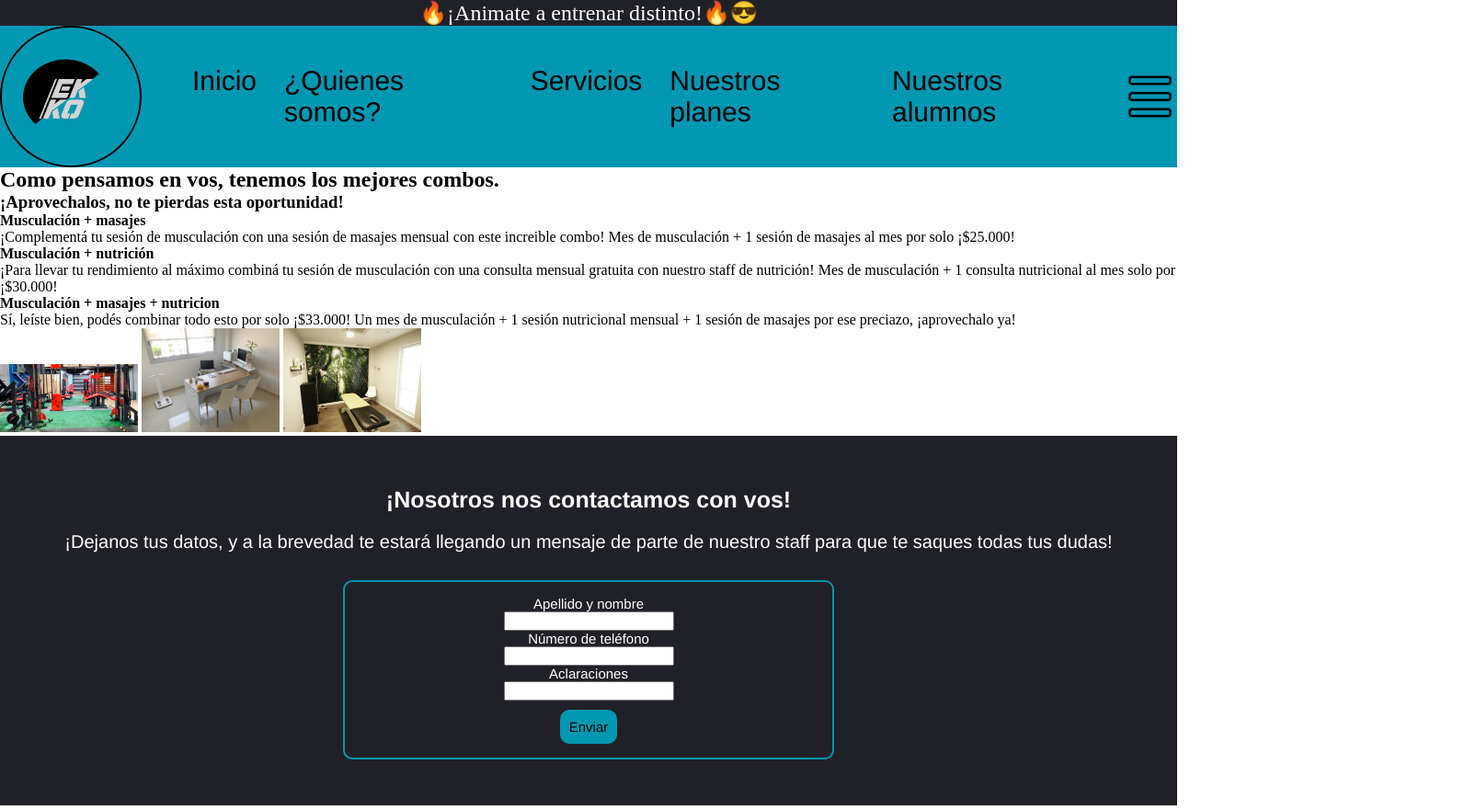
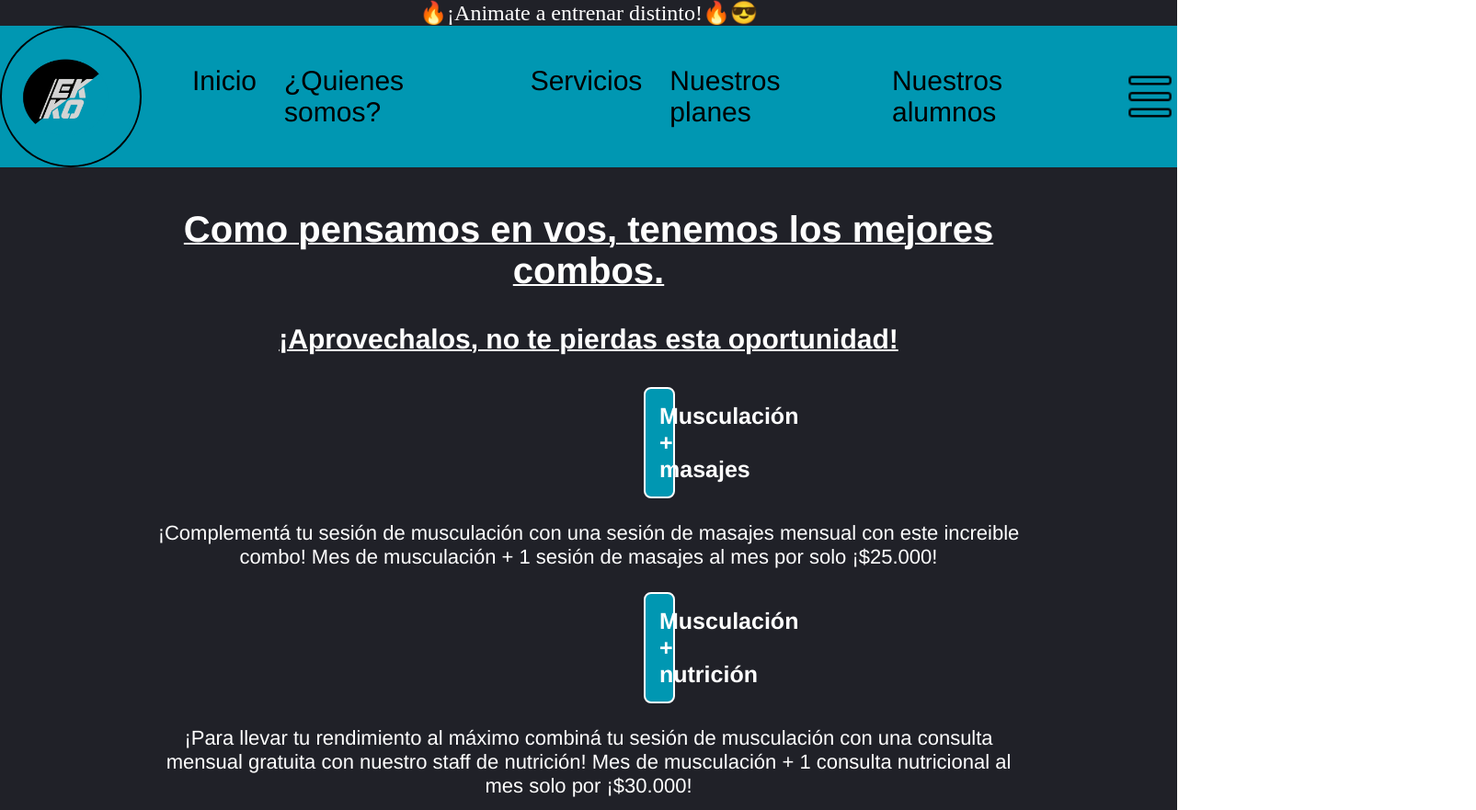
Before and after one commit to PabloDuran1/Ekko, a plain HTML site: page html/nuestros_planes.html in a window 1280 px wide. Shown: the top 881 px of the page at 92% size, 1605 px wide, since content can reach past the window. Drawn offline with Linux system fonts and the light colour scheme.

Commit message:
correciones varias

```diff
--- a/css/style.css
+++ b/css/style.css
@@ -137,7 +137,7 @@ footer {
     background-color: #202128;
 
 }
-
+                                        /* PARTE DE ARRIBA */
 .grid-containerindex-1 {
     background-color: #202128;
     font-family:'Franklin Gothic Medium', 'Arial Narrow', Arial, sans-serif;
@@ -148,7 +148,7 @@ footer {
     color:#FAFAFA;
 
 }
-
+                                       /* IZQUIERDA */
 .grid-containerindex-2 {
     background-color: #202128;
     font-family:'Franklin Gothic Medium', 'Arial Narrow', Arial, sans-serif;
@@ -171,27 +171,32 @@ footer {
      margin: 80px 30px 30px 30px;
 }
 
+                              /* CONTACTO*/
 .boton-contacto {
     background-color: #0097B2 ;
     font-family:'Franklin Gothic Medium', 'Arial Narrow', Arial, sans-serif;
-    font-size: 22px;
+    font-size: 25px;
     margin:20px;
-    padding: 10px;
+    padding: 15px;
     border:none;
     border-radius: 10px;
-
 }
 
 .aclaracion-contacto {
-   font-size: 15px;
-   margin-top: 20px;
+   font-size: 20px;
+   margin: 20px 60px;
+   border: solid 1px white;
+   border-radius: 10px;
+   padding:10px;
 }
-
+                                    /* DERECHA */
 .grid-containerindex-3 {
     background-color: #202128;
     grid-column: 3/5;
 }
 
+
+                            /* IMAGENES */
 .imagen-leiza {
     padding:15px;
     width:300px;
@@ -213,6 +218,7 @@ footer {
 
 }
 
+                                 /* ABAJO */
 .grid-containerindex-4 {
     background-color: #0097B2;
     grid-column: 1/5;
@@ -236,6 +242,10 @@ footer {
 }
 
 
+
+
+
+
                                         /* BODY QUIENES SOMOS */
 
 
@@ -246,6 +256,7 @@ footer {
     background-color: #202128;
 }
 
+                                        /* PARTE DE ARRIBA DE TODO */
 .grid-containerquienes-1 {
     background-color: #202128;
     grid-column: 1/5;
@@ -253,21 +264,21 @@ footer {
     align-self: center;
     display:flex;
     flex-direction: column;
-    justify-content: space-around;
-    padding:15px;
 }
 
 .titulo-quienes {
-    padding:20px;
-    font-size: 40px;
+    text-decoration: underline 2px;
+    padding:15px;
+    font-size: 35px;
 }
 
 .texto-quienes {
-    padding: 10px;
-    margin-bottom:30px;
+    padding-bottom: 15px;
     font-size: 25px;
 }
 
+
+                                    /* PARTE CENTRAL IZQUIERDA*/
 .grid-containerquienes-2 {
     background-color: #0097B2 ;
     font-family:'Franklin Gothic Medium', 'Arial Narrow', Arial, sans-serif;
@@ -283,8 +294,12 @@ footer {
     margin-bottom: 10px;
 }
 
+.texto-quienes1 {
+    border: solid 2px #202128;
+    padding:12px;
+}
 
-
+                                /* PARTE CENTRAL DERECHA */
 .grid-containerquienes-3 {
     background-color: #0097B2;
     grid-column: 3/5;
@@ -301,16 +316,17 @@ footer {
 
 }
 
-.texto-quienes1 {
-    border: solid 2px #202128;
-    padding:12px;
-}
-
 .texto-quienes2 {
     padding:12px;
     border: solid 2px #202128;
 
 }
+
+
+
+
+
+
 
 
 
@@ -330,8 +346,6 @@ footer {
                                      /* MUSCULACION */
 
 
-
-
 .grid-containerservicios1 {
     grid-column: 1/4;
     color:white;
@@ -349,7 +363,6 @@ footer {
     padding: 10px;
 
 }
-
 
 .grid-containerservicios2 {
     grid-column: 1/2;
@@ -380,13 +393,11 @@ footer {
     align-self: center;
 }
 
-
 .grid-containerservicios2texto {
     grid-column: 2/3;
     grid-row: 2/3;
     margin: 45px;
 }
-
 
 .texto-musculacion {
     font-family:'Franklin Gothic Medium', 'Arial Narrow', Arial, sans-serif;
@@ -500,3 +511,89 @@ footer {
     margin-left: 45px;
     margin-top: 90px;
 }
+
+
+
+
+
+
+
+
+
+
+
+                                            /*  NUESTROS COMBOS*/
+
+.principal-planes {
+
+    background-color:#202128 ;
+    display:flex;
+    flex-direction: column;
+    padding:30px 150px;
+    font-family:'Franklin Gothic Medium', 'Arial Narrow', Arial, sans-serif;
+
+}
+
+
+                                        /* TEXTOS Y TITULOS*/
+.principal-planes h1 {
+    padding:15px;
+    font-size: 40px;
+    text-decoration: underline 2px;
+}
+
+.principal-planes h3 {
+    padding:20px;
+    font-size: 30px;
+    text-decoration: underline 2px;
+}
+
+.principal-planes h4 {
+    padding:15px;
+    font-size: 25px;
+    border: solid 2px white;
+    margin: 15px 550px;
+    border-radius: 8px;
+    background-color: #0097B2;
+}
+
+.principal-planes p {
+    padding:10px;
+    font-size: 22px;
+}
+
+                                        /* IMAGENES*/
+.secundaria_planes {
+    display:flex;
+    justify-content: space-around;
+    background-color: #0097B2;
+    padding:20px;
+}
+
+.planes-musculacion {
+    width:550px;
+    height: 350px;
+    border: solid 2px black;
+    border-radius: 8px;
+    border-style: dotted;
+    padding:15px;
+
+}
+
+.planes-nutricion {
+    width:550px;
+    height: 350px;
+    border: solid 2px black;
+    border-radius: 8px;
+    border-style: dotted;
+    padding:15px;
+}
+
+.planes-masajes {
+    width:550px;
+    height: 350px;
+    border: solid 2px black;
+    border-radius: 8px;
+    border-style: dotted;
+    padding:15px;
+}
--- a/html/nuestros_planes.html
+++ b/html/nuestros_planes.html
@@ -43,7 +43,8 @@
 </header>
 
 <main>
-    <section class="principal_planes">
+    <div>
+    <section class="principal-planes">
          <h1> Como pensamos en vos, tenemos los mejores combos.</h1>
 
         <h3>¡Aprovechalos, no te pierdas esta oportunidad! </h3>
@@ -59,13 +60,16 @@
         <p>Sí, leíste bien, podés combinar todo esto por solo ¡$33.000!
             Un mes de musculación + 1 sesión nutricional mensual + 1 sesión de masajes por ese preciazo, ¡aprovechalo ya!
         </p>
+    </div>
 
     </section>
 </main>
+
+
     <section class="secundaria_planes">
-        <img src="../assets/musculacion.jpg" alt="musculacion" width="150px">
-        <img src="../assets/nutricion.jpg" alt="nutricion png" width="150px">
-        <img src="../assets/masajes.webp" alt="masajes png" width="150px">
+        <img src="../assets/musculacion.jpg" alt="musculacion" class="planes-musculacion">
+        <img src="../assets/nutricion.jpg" alt="nutricion png" class= "planes-nutricion">
+        <img src="../assets/masajes.webp" alt="masajes png" class="planes-masajes">
 
     </section>
 
```
Also changed, not shown: Wireframe.png (added).
